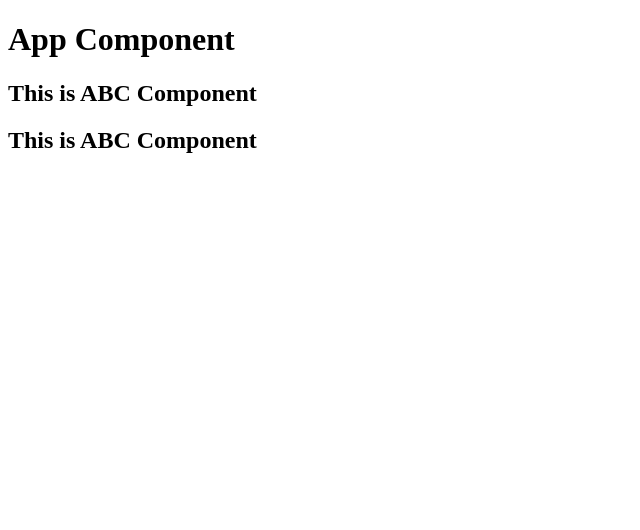
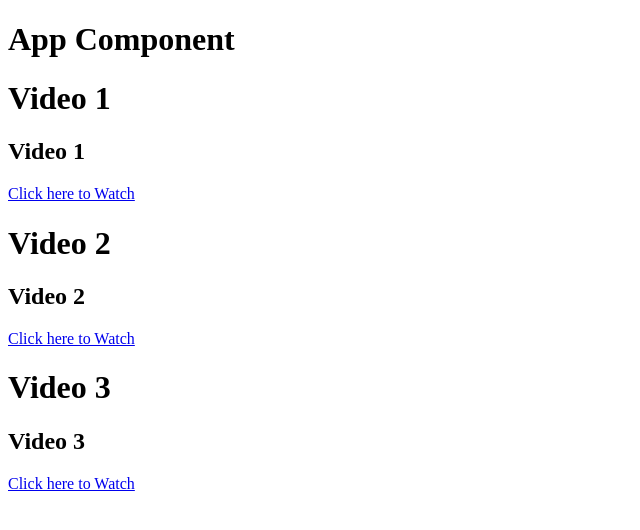
Before and after one commit to Mohit-S-Rane/angular-course, an Angular app: page / in a window 1280 px wide. Shown: the top 530 px of the page, without its empty margins (0-640 px from the left). Built offline with nearby package versions, Linux system fonts and the light colour scheme.

Commit message:
Video Component with Input & Output Parameters

```diff
--- a/src/app/app.component.html
+++ b/src/app/app.component.html
@@ -1,2 +1,4 @@
 <h1>App Component</h1>
-<app-abc></app-abc>
+<app-video title="Video 1" desc="Video Description 1" url="#"></app-video>
+<app-video title="Video 2" desc="Video Description 2" url="#"></app-video>
+<app-video title="Video 3" desc="Video Description 3" url="#"></app-video>
--- a/src/app/components/abc/abc.component.html
+++ /dev/null
@@ -1,2 +0,0 @@
-<h2>This is ABC Component</h2>
-<h2>This is ABC Component</h2>
--- /dev/null
+++ b/src/app/components/video/video.component.html
@@ -0,0 +1,5 @@
+<div>
+    <h1>{{this.title}}</h1>
+    <h2>{{this.title}}</h2>
+    <a [href]="this.url">Click here to Watch</a>
+</div>
--- /dev/null
+++ b/src/app/components/video/video.component.ts
@@ -0,0 +1,14 @@
+import { Component, Input } from '@angular/core';
+
+@Component({
+  selector: 'app-video',
+  templateUrl: './video.component.html',
+  styleUrls: ['./video.component.scss'],
+})
+export class VideoComponent {
+  @Input() title: any;
+  @Input() desc: any;
+  @Input() url: any;
+  displayName = ''
+
+}
```
Also changed, not shown: src/app/app.module.ts (+5 -3 lines), src/app/components/abc/abc.component.ts (deleted, +0 -11 lines), src/app/components/video/video.component.scss (added).
